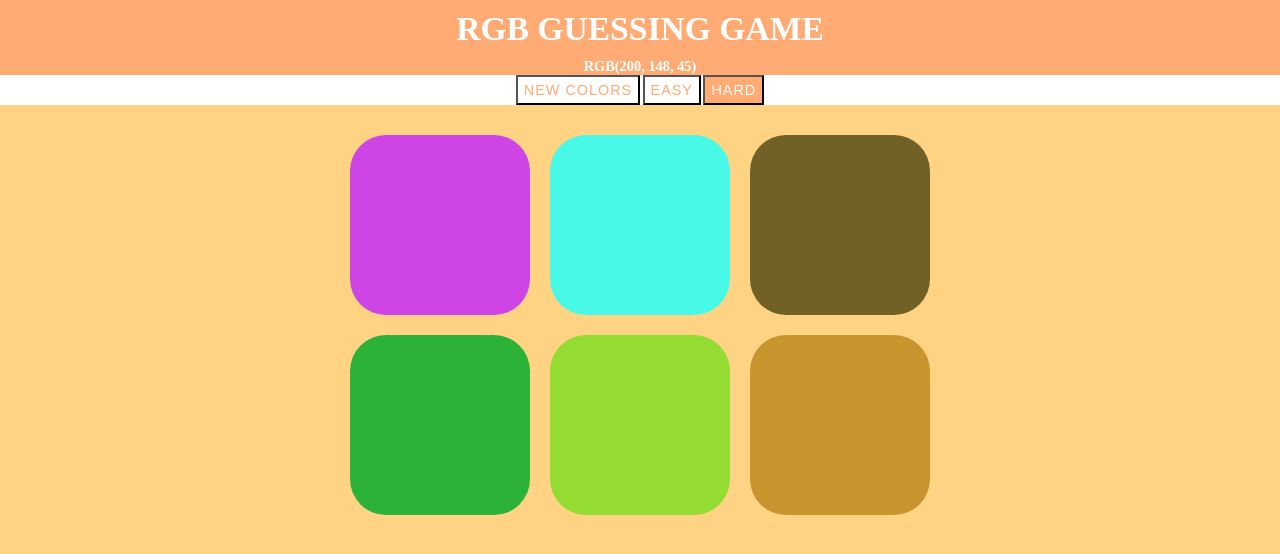
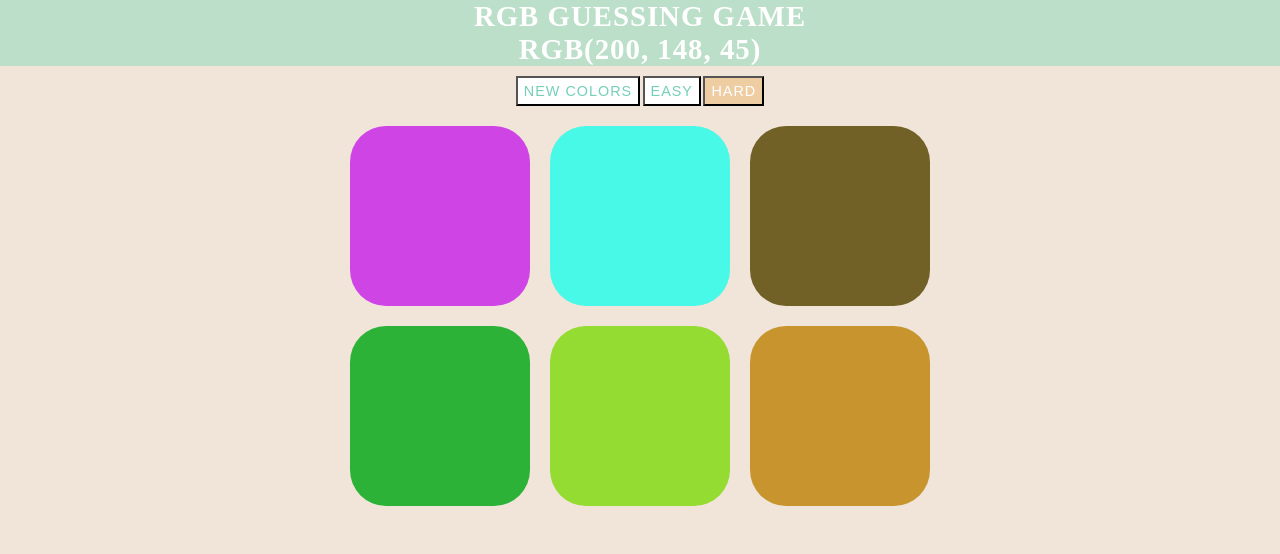
Before and after one commit to erindoman/color-guesser, a plain HTML site: page index.html in a window 1280 px wide. Drawn offline with Linux system fonts and the light colour scheme.

Commit message:
fix header styling

```diff
--- a/app.js
+++ b/app.js
@@ -62,7 +62,7 @@ function reset() {
 	colors = genColors(numSquares)
 	selectedColor = chooseColor()
 	colorDisplay.textContent = selectedColor
-	h1.style.backgroundColor = '#ffab73'
+	h1.style.backgroundColor = '#bbdfc8'
 	resetButton.textContent = 'New Colors'
 	messageDisplay.textContent = ''
 	for (var i = 0; i < squares.length; i++) {
--- a/index.html
+++ b/index.html
@@ -9,8 +9,14 @@
     <script defer src="app.js"></script>
 </head>
 <body>
-    <h1>RGB Guessing Game</h1>
-    <h4><span id="color-display"></span><span id="message"></span></h4>
+    <div class="header">
+        <h1>RGB Guessing Game
+        <br />
+        <span id="color-display"></span>
+        <br />
+        <span id="message"></span></h1>
+
+    </div>
     <div id="stripe">
         <button id="reset">New Colors</button>
         <button class="mode">Easy</button>
--- a/style.css
+++ b/style.css
@@ -11,35 +11,38 @@ html {
 
 
 body {
-    background-color: #ffd384;
+    background-color: #f0e5d8;
     font-size: 60%;
     margin: 0;
     -webkit-appearance: none;
 
 }
 
-h1, h3 {
+.header {
     color: white;
-    background-color: #ffab73;
-    font-size: 3.5em;
+    background-color: #f0e5d8;
+    font-size: 1.5em;
     text-align: center;
     text-transform: uppercase;
     margin: 0;
-    padding: 10px 0;
+    padding: 0;
+	height: 100%;
+	letter-spacing: 1px;
 }
 
 button {
     outline: none;
-	color: #ffab73;
+	color: #75cfb8;
 	text-transform: uppercase;
 	font-size: 1.5em;
 	background-color: white;
 	height: 100%;
+    margin-top: 10px;;
 	letter-spacing: 1px;
 }
 
 button:hover {
-	background-color: #ffab73;
+	background-color: #eecda3;
 	color: white;
 }
 
@@ -57,7 +60,7 @@ button:hover {
 .selected {
     -webkit-appearance: none;
     outline: none;
-    background-color: #ffab73;
+    background-color: #eecda3;
     color: white;
 }
 
@@ -72,17 +75,7 @@ button:hover {
 }
 
 #stripe {
-    background: white;
     height: 30px;
     text-align: center;
     color: black;
 }
-
-h4 {
-    color: white;
-    background-color: #ffab73;
-    font-size: 1.5em;
-    text-align: center;
-    text-transform: uppercase;
-    margin: 0;
-}
```
